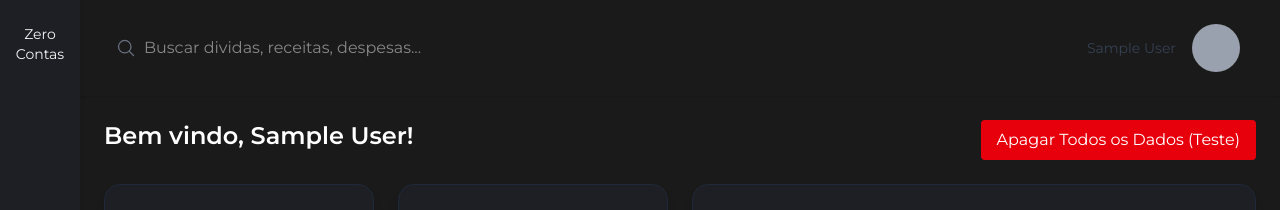
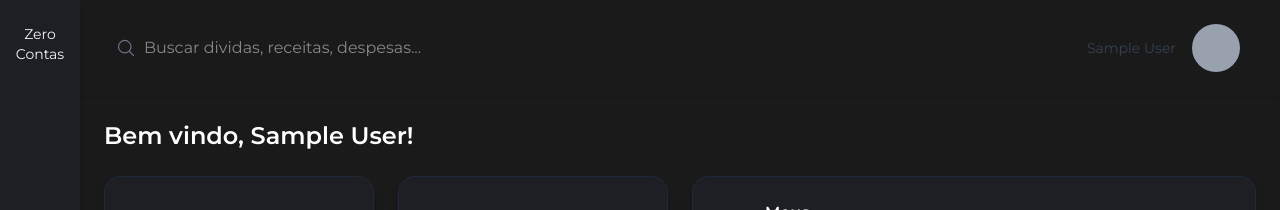
Before and after one commit to mayankelwin/zero-contas, a Next.js app: page /home in a window 1280 px wide. Shown: the top 210 px of the page. Built offline with nearby package versions, Linux system fonts and the light colour scheme; no server answers; the database is empty; sample sign-in values are in the browser's storage.

Commit message:
Add imgs and Readme

```diff
--- a/src/app/home/page.tsx
+++ b/src/app/home/page.tsx
@@ -43,12 +43,12 @@ export default function HomePage() {
           {/* Resumo */}
           <div className="justify-between align-center flex w-1f">
           <h2 className="text-2xl font-semibold text-white">Bem vindo, {user.displayName}!</h2>
-            <button
+            {/* <button
               onClick={handleDeleteAllData}
               className="px-4 py-2 bg-red-600 text-white rounded hover:bg-red-700 transition"
             >
               Apagar Todos os Dados (Teste)
-            </button>
+            </button> */}
           </div>
 
           <DashboardSummary reloadFlag={reloadFlag} />
--- a/src/app/relatorios/page.tsx
+++ b/src/app/relatorios/page.tsx
@@ -23,10 +23,10 @@ export default function RelatoriosPage() {
   const formatCurrency = (value: number) =>
     value.toLocaleString('pt-BR', { style: 'currency', currency: 'BRL' })
 
-  // 🔹 Filtra transações usando o hook
+  // Filtra transações usando o hook
   const filteredTransactions = useMemo(() => {
     return allTransactions.filter(t => {
-      const date = new Date(t.date || t.createdAt) // <- pega a data correta
+      const date = new Date(t.date || t.createdAt)
       const matchMonth = date.getMonth() + 1 === selectedMonth
       const matchYear = date.getFullYear() === selectedYear
       const matchType = selectedType === 'all' || t.type === selectedType
@@ -34,7 +34,7 @@ export default function RelatoriosPage() {
     })
   }, [allTransactions, selectedMonth, selectedYear, selectedType])
 
-  // 🔹 Resumo para os cards
+  // Resumo para os cards
   const income = filteredTransactions.filter(t => t.type === 'income').reduce((acc, t) => acc + (t.amount ?? 0), 0)
   const expense = filteredTransactions.filter(t => t.type === 'expense').reduce((acc, t) => acc + (t.amount ?? 0), 0)
   const fixedExpense = filteredTransactions.filter(t => t.type === 'fixedExpense').reduce((acc, t) => acc + (t.amount ?? 0), 0)
```
Also changed, not shown: 9 other files (tests, documents, lock files or other folders).
